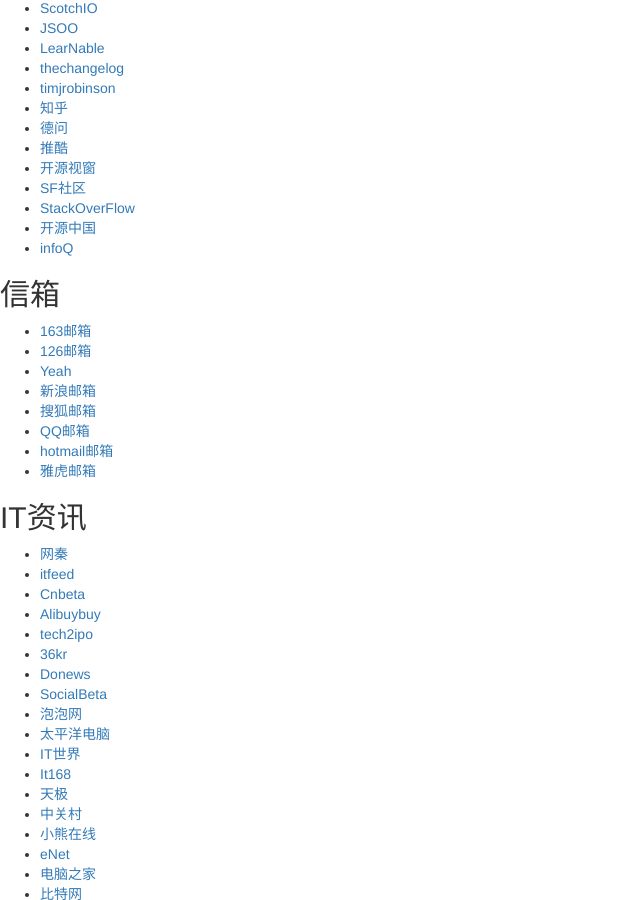
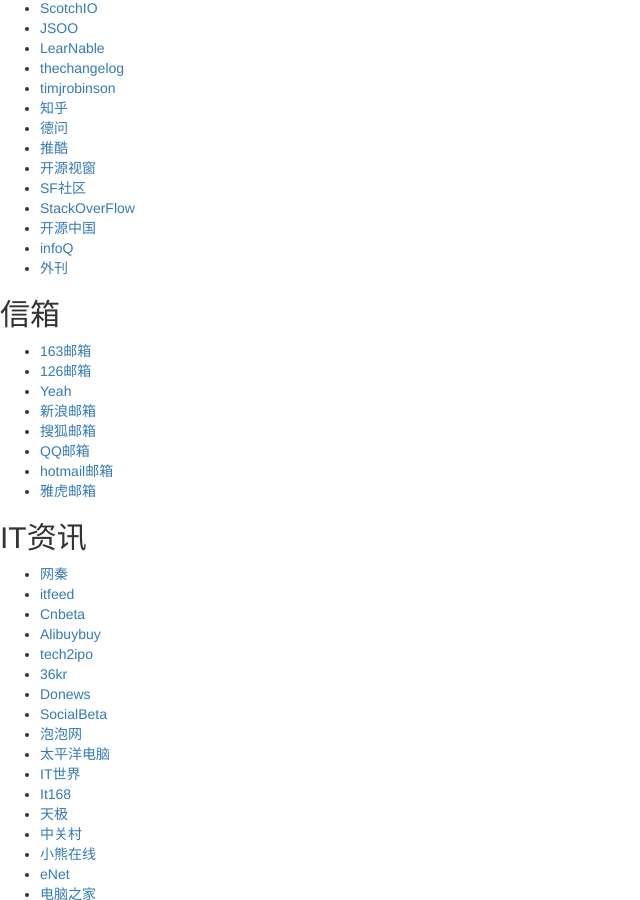
Before and after one commit to wkylin/wkylin.github.com, a Jekyll site: the page built from homelink.html, in a window 1280 px wide and 900 px high, scrolled down 3315 px. Shown: the whole window, without its empty margins (0-640 px from the left). Built offline with Jekyll 4.4.1, drawn with Linux system fonts in a browser that asks for light colours; nearby versions of some CDN libraries; library files that are not in the unit come from our copies; comment, search, counter and statistics services are not loaded.

Commit message:
http://www.vaikan.com

```diff
--- a/homelink.html
+++ b/homelink.html
@@ -157,6 +157,7 @@
     <li class="ui-list-item"><a href="http://stackoverflow.com" target="_blank">StackOverFlow</a></li>
     <li class="ui-list-item"><a href="http://www.oschina.net/" target="_blank">开源中国</a></li>
     <li class="ui-list-item"><a href="http://www.infoq.com/cn/" target="_blank">infoQ</a></li>
+    <li class="ui-list-item"><a href="http://www.vaikan.com" target="_blank">外刊</a></li>
 </ul>
 
 <div class="ui-title fn-clear">
```
